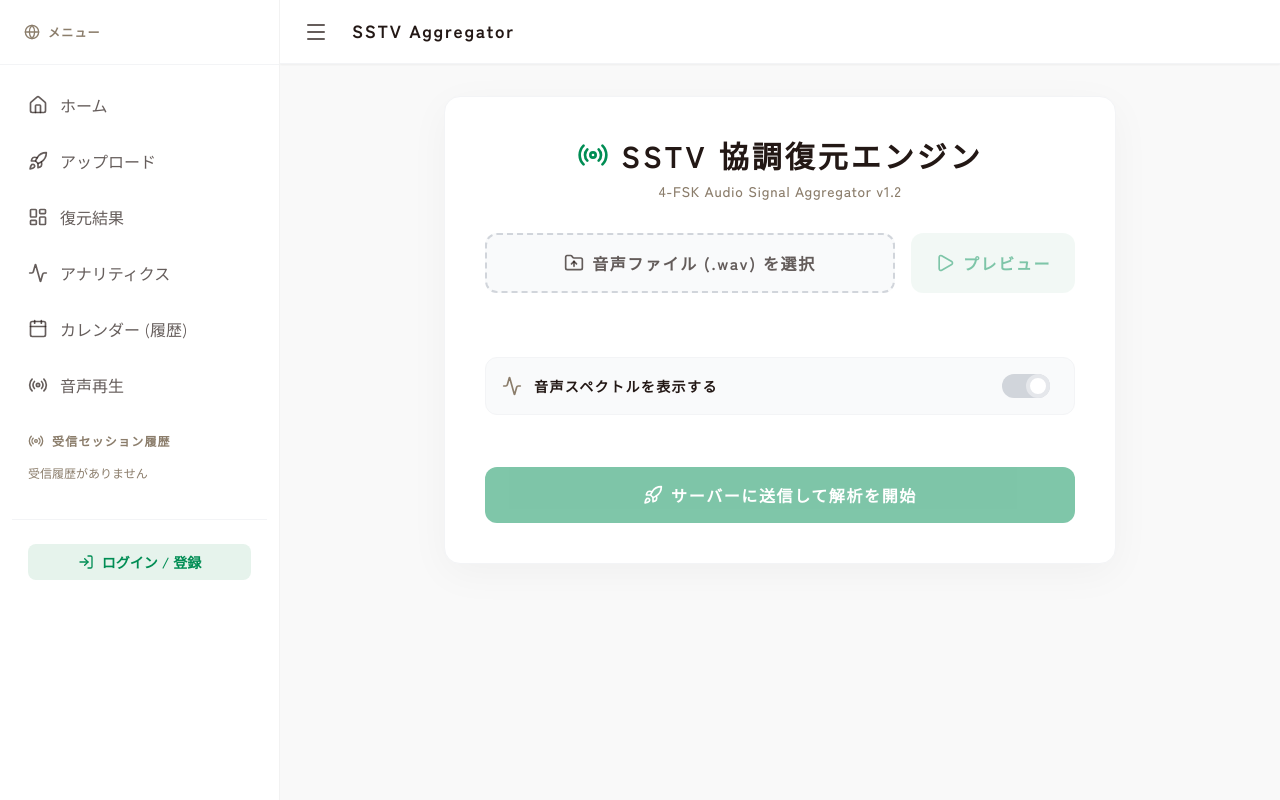
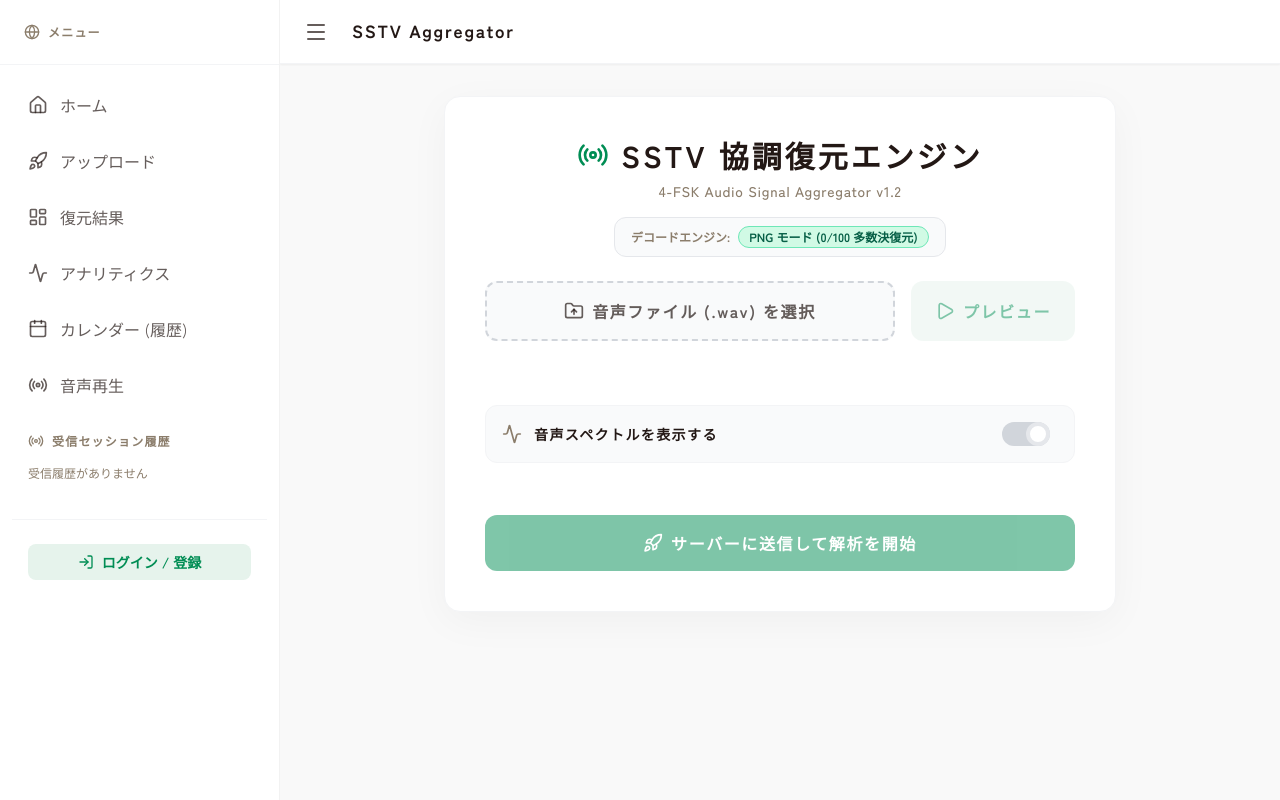
Before and after one commit to kazu4042/sstv-png-stand, a Python web app: template web_turbo_png/templates/index.html in a window 1280 px wide. Run offline with Jinja, Linux system fonts and the light colour scheme; the template is opened without the code that fills it, so the values that code supplies are empty; some libraries are stand-ins or nearby versions.

Commit message:
fix: Add prominent Engine Mode Banner to admin header and upload card, fix upload audio key compatibility and success response

```diff
--- a/web_turbo_png/templates/index.html
+++ b/web_turbo_png/templates/index.html
@@ -154,12 +154,32 @@
         <div class="flex-1 overflow-y-auto p-4 md:p-8 flex justify-center items-start">
             <div
                 class="bg-white p-6 md:p-10 rounded-2xl shadow-[0_10px_40px_rgba(0,0,0,0.04)] w-full max-w-2xl border border-gray-100">
-                <div class="text-center mb-8">
+                <div class="text-center mb-6">
                     <h1
                         class="text-2xl md:text-3xl font-bold text-ink tracking-widest flex items-center justify-center gap-3 mb-2">
                         <i data-lucide="radio" class="text-forest w-8 h-8"></i> SSTV 協調復元エンジン
                     </h1>
-                    <div class="text-sm text-earth font-medium tracking-wider">4-FSK Audio Signal Aggregator v1.2</div>
+                    <div class="text-sm text-earth font-medium tracking-wider mb-4">4-FSK Audio Signal Aggregator v1.2</div>
+
+                    <!-- デコードエンジン状態バッジ & 切替 -->
+                    <div class="inline-flex flex-col sm:flex-row items-center gap-2 p-2 px-4 rounded-xl bg-gray-50 border border-gray-200">
+                        <div class="flex items-center gap-2">
+                            <span class="text-xs text-earth font-bold">デコードエンジン:</span>
+                            <span class="px-2.5 py-0.5 text-xs font-bold rounded-full {% if current_engine_mode == 'JPEG' %}bg-amber-100 text-amber-800 border border-amber-300{% else %}bg-emerald-100 text-emerald-800 border border-emerald-300{% endif %}">
+                                {% if current_engine_mode == 'JPEG' %}JPEG モード (ざらざら感・段階的復元){% else %}PNG モード (0/100 多数決復元){% endif %}
+                            </span>
+                        </div>
+                        {% if is_admin_user %}
+                        <div class="flex items-center gap-1 border-t sm:border-t-0 sm:border-l sm:pl-3 pt-1 sm:pt-0 border-gray-200">
+                            <button type="button" onclick="setEngineMode('PNG')" class="text-[11px] px-2 py-1 rounded font-bold transition-all {% if current_engine_mode != 'JPEG' %}bg-emerald-600 text-white{% else %}bg-gray-200 text-gray-700 hover:bg-gray-300{% endif %}">
+                                PNG
+                            </button>
+                            <button type="button" onclick="setEngineMode('JPEG')" class="text-[11px] px-2 py-1 rounded font-bold transition-all {% if current_engine_mode == 'JPEG' %}bg-amber-600 text-white{% else %}bg-gray-200 text-gray-700 hover:bg-gray-300{% endif %}">
+                                JPEG
+                            </button>
+                        </div>
+                        {% endif %}
+                    </div>
                 </div>
 
                 <form action="/api/upload" method="POST" enctype="multipart/form-data" id="upload-form">
@@ -501,10 +521,25 @@
             xhr.send(formData);
         });
 
-        // サイドバーのトグル
-        const sidebar = document.getElementById('sidebar');
-
-
+        // エンジンモード切替 (管理者用)
+        async function setEngineMode(mode) {
+            try {
+                const res = await fetch('/admin/api/engine_mode', {
+                    method: 'POST',
+                    headers: { 'Content-Type': 'application/json' },
+                    body: JSON.stringify({ mode: mode })
+                });
+                const data = await res.json();
+                if (data.status === 'success') {
+                    alert(`✅ デコードエンジンを ${data.mode} モードに切り替えました`);
+                    location.reload();
+                } else {
+                    alert('エラー: ' + (data.message || 'エンジンの切り替えに失敗しました'));
+                }
+            } catch (err) {
+                alert('通信エラーが発生しました');
+            }
+        }
     </script>
     <script>
 
```
Also changed, not shown: web_turbo_png/app.py (+7 -0 lines), web_turbo_png/routes/upload_routes.py (+6 -5 lines), web_turbo_png/templates/admin.html (+29 -0 lines).
